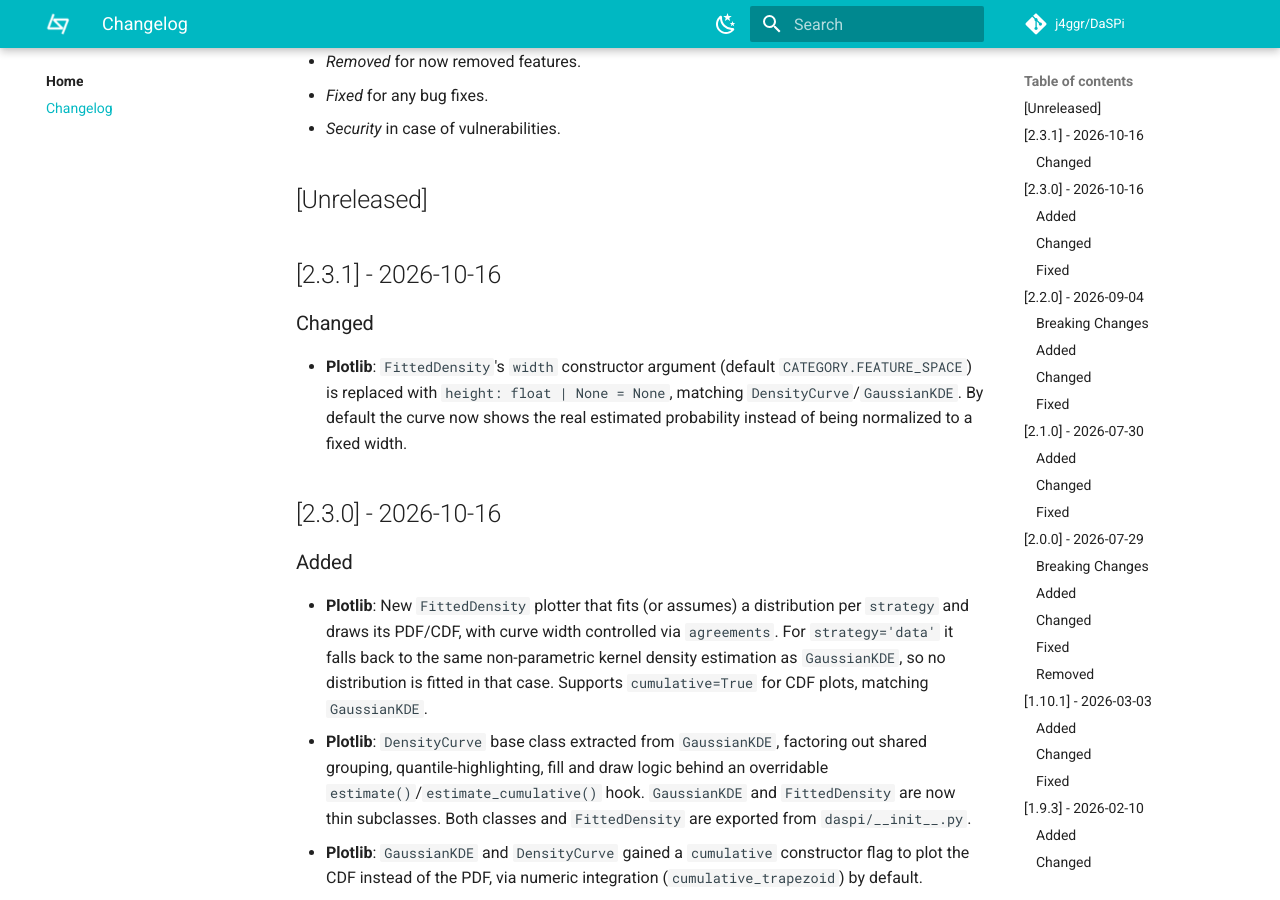
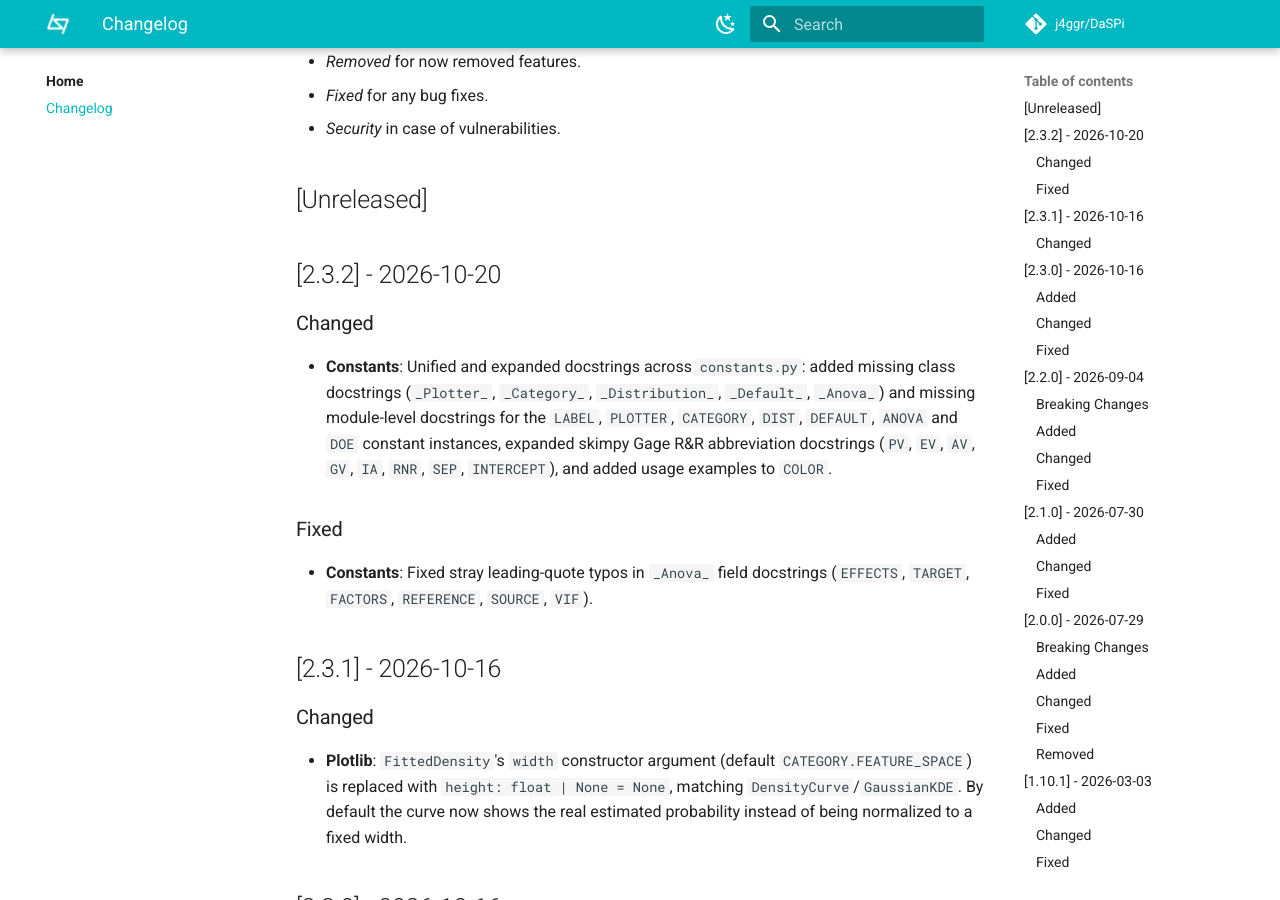
Before and after one commit to j4ggr/DaSPi, an MkDocs documentation site: the page built from docs/CHANGELOG.md, in a window 1280 px wide and 900 px high, scrolled down 404 px. Built offline with MkDocs 1.6.1 and Material for MkDocs 9.7.7, drawn with Linux system fonts in a browser that asks for light colours; comment, search, counter and statistics services are not loaded.

Commit message:
Release V2.3.2

```diff
--- a/docs/CHANGELOG.md
+++ b/docs/CHANGELOG.md
@@ -15,6 +15,16 @@ __Types of changes__:
 - _Security_ in case of vulnerabilities.
 
 ## [Unreleased]
+
+## [2.3.2] - 2026-10-20
+
+### Changed
+
+- **Constants**: Unified and expanded docstrings across `constants.py`: added missing class docstrings (`_Plotter_`, `_Category_`, `_Distribution_`, `_Default_`, `_Anova_`) and missing module-level docstrings for the `LABEL`, `PLOTTER`, `CATEGORY`, `DIST`, `DEFAULT`, `ANOVA` and `DOE` constant instances, expanded skimpy Gage R&R abbreviation docstrings (`PV`, `EV`, `AV`, `GV`, `IA`, `RNR`, `SEP`, `INTERCEPT`), and added usage examples to `COLOR`.
+
+### Fixed
+
+- **Constants**: Fixed stray leading-quote typos in `_Anova_` field docstrings (`EFFECTS`, `TARGET`, `FACTORS`, `REFERENCE`, `SOURCE`, `VIF`).
 
 ## [2.3.1] - 2026-10-16
 
--- a/pyproject.toml
+++ b/pyproject.toml
@@ -1,6 +1,6 @@
 [project]
   name = "DaSPi"
-  version = "2.3.1"
+  version = "2.3.2"
   description = "Visualize and analyze your data with DaSPi. This package is designed for users who want to find relevant influencing factors in processes and validate improvements."
   authors = [
     {name = "Reto Jäggli", email = "reto@jaeggli.email"},]
```
